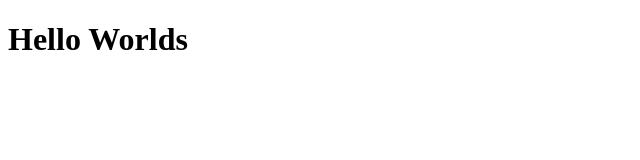
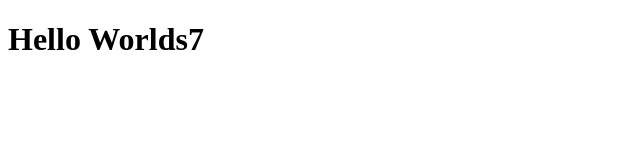
Before and after one commit to yadnya-alt/myproject, a plain HTML site: page index.html in a window 1280 px wide. Shown: the full height of the page, 0-640 px from the left. Drawn offline with Linux system fonts and the light colour scheme.

Commit message:
Update index.html

```diff
--- a/index.html
+++ b/index.html
@@ -6,6 +6,6 @@
 	<title>My project</title>
 </head>
 <body>
-<h1>Hello Worlds</h1>
+<h1>Hello Worlds7</h1>
 </body>
 </html>
```
